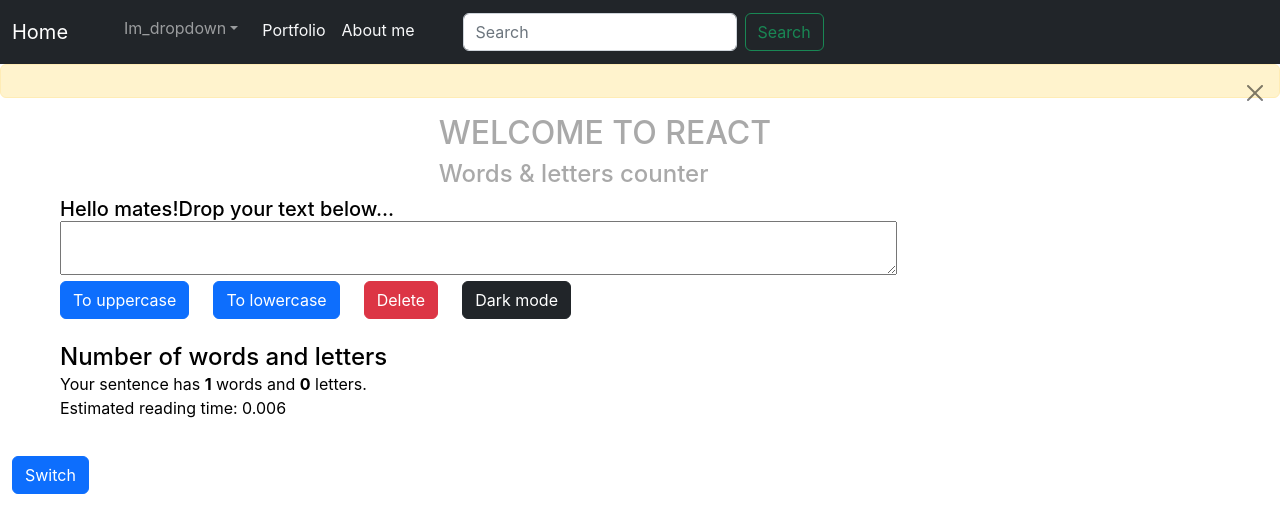
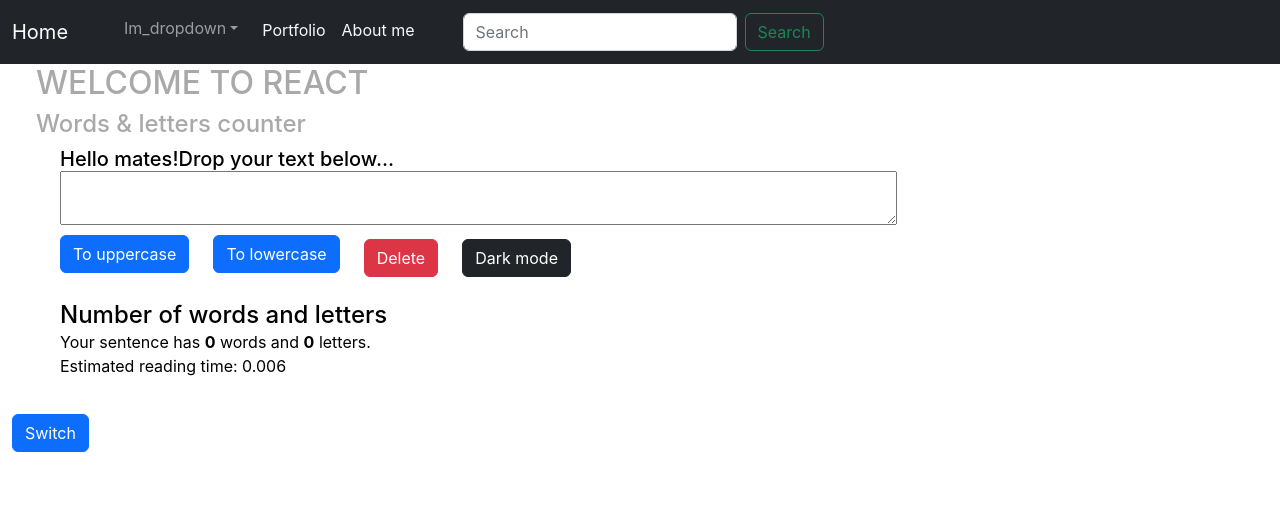
Before and after one commit to venkateshnani14/Reactjs-001, a React (Create React App) app: page /about in a window 1280 px wide. Shown: the top 532 px of the page. Built offline with nearby package versions, Linux system fonts and the light colour scheme.

Commit message:
added margins to the buttons

```diff
--- a/src/App.js
+++ b/src/App.js
@@ -17,6 +17,9 @@
 
 
 function App() {
+  const [divstyle,theDivstyle] = useState({
+    width:'100vw'
+  })
 
   const [thestyle,setThestyle] = useState({
   color:'darkgrey',
@@ -57,14 +60,14 @@
     <>
     {/* <Router> */}
     <div style={thestyle}>
-    <Navbar title='Home' dropdown='Im_dropdown'/>
-    <Alert className="alert alert-warning m-0" role="alert">
-    This is a warning alert—check it out!
-    </Alert>
-    <Alert title = {title}/>
-    <div className='container col-4 pd-0'>
-    <div><h2 className='mainone'>WELCOME TO REACT</h2></div>
-    <h4>Words & letters counter</h4>
+    <Navbar className='w-100' title='Home' dropdown='Im_dropdown'/>
+    {/* <Alert className="alert alert-warning m-0" role="alert"> */}
+    {/* This is a warning alert—check it out! */}
+    {/* </Alert> */}
+    {/* <Alert title = {title}/> */}
+    <div className='container ms-4 col-4 pd-0 d-flex flex-column justify-content-center'>
+    <div style={divstyle}><h2 className='mainone'>WELCOME TO REACT</h2></div>
+    <h4 style={divstyle}>Words & letters counter</h4>
     </div>
     <Textarea/>
     <div className='m-2 pd-1 d-flex'>
--- a/src/components/Textarea.js
+++ b/src/components/Textarea.js
@@ -96,10 +96,10 @@
         <br></br>
         <button className='btn btn-primary txt-light' onClick={clickme}>{lettercase}</button>
         <button className='btn btn-primary txt-light ms-4' onClick={clickme2}>To lowercase</button>
-        <button className='btn btn-danger txt-light ms-4' onClick={clickme3}>Delete</button>
-        <button className='btn btn-dark txt-light ms-4' onClick={clickme4}>{mode}</button>
+        <button className='btn btn-danger txt-light ms-4 mt-2' onClick={clickme3}>Delete</button>
+        <button className='btn btn-dark txt-light ms-4 mt-2' onClick={clickme4}>{mode}</button>
         <h4 className='mb-0 mt-4'>Number of words and letters</h4>
-        <p className='my-0'>Your sentence has <b>{text.split(' ').length}</b> words and <b>{text.length}</b> letters.</p>
+        <p className='my-0'>Your sentence has <b>{text.split(' ').filter((element)=>{return element.length!=0}).length}</b> words and <b>{text.length}</b> letters.</p>
         <p className='my-0'>Estimated reading time: {text.split(" ").length * 0.006}</p>
    </div>
   )
```
